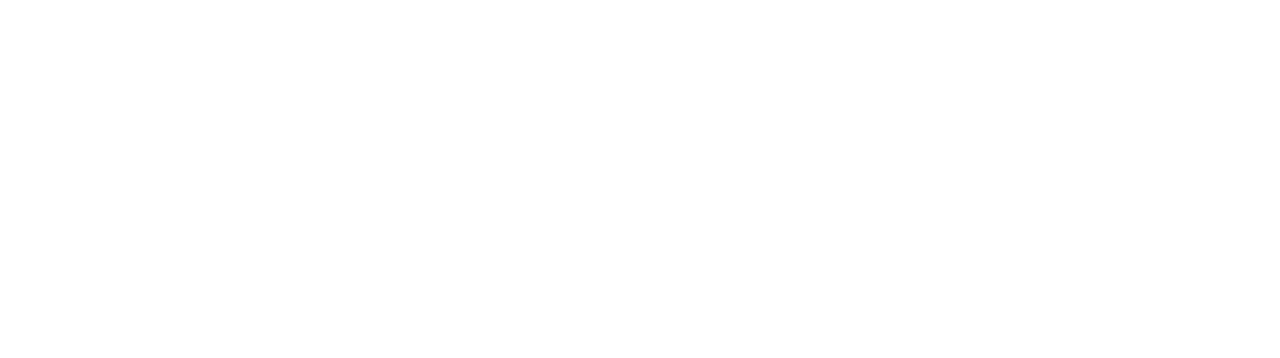
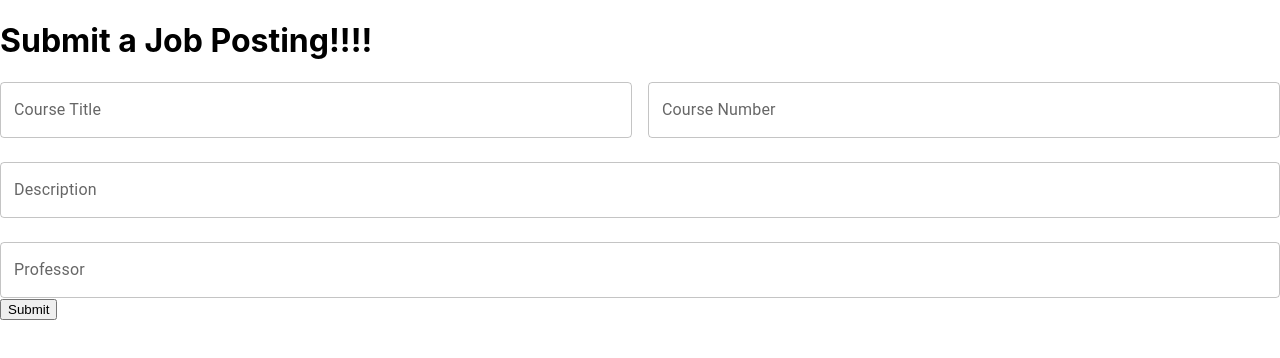
Before and after one commit to vtanner02/CS4345, a React (Create React App) app in the folder frontend/: page /postjob/1 in a window 1280 px wide. Before the commit this address had no page. Shown: the top 358 px of the page. Built offline with nearby package versions, Linux system fonts and the light colour scheme.

Commit message:
sprint 2 finish

```diff
--- a/frontend/package.json
+++ b/frontend/package.json
@@ -5,7 +5,10 @@
   "dependencies": {
     "@emotion/react": "^11.10.4",
     "@emotion/styled": "^11.10.4",
-    "@mui/material": "^5.10.9",
+    "@mui/base": "^5.0.0-alpha.106",
+    "@mui/lab": "^5.0.0-alpha.108",
+    "@mui/material": "^5.10.14",
+    "@mui/styles": "^5.10.14",
     "axios": "^0.26.1",
     "formik": "^2.2.9",
     "mui": "^0.0.1",
--- /dev/null
+++ b/frontend/src/api/postings.js
@@ -0,0 +1,19 @@
+import axios from "axios";
+const user = {"id": 1, "email":"test@gmail.com"}
+const apiEndpoint = 'http://127.0.0.1:5000'
+
+export const getApps = (email,password) => new Promise((resolve, reject) => {
+    axios.get(`${apiEndpoint}/postings`, {crossDomain:true})
+        .then(x => resolve(x.data))
+        .catch(x => {
+            alert(x);
+            reject(x);
+        });
+});
+
+export const addPosting = (body) => new Promise((resolve, reject) => {
+    axios.post(`${apiEndpoint}/postings`, {body, crossDomain:true}).then(x=>resolve(x.data)).catch(x=>{
+            alert(x);
+            reject(x);
+        });
+});
--- a/frontend/src/components/dashboard.js
+++ b/frontend/src/components/dashboard.js
@@ -24,7 +24,7 @@
             <h1>Welcome, {user[1]}</h1>
             <h4>What would you like to do today?</h4>
             <ul>
-                <li><Link to='/postjob'>Add a TA position to job listings</Link></li>
+                <li><Link to={{pathname:`/postjob/${ user[0] }`}}>Add a TA position to job listings</Link></li>
                 <li><Link to='/viewapps'>View submitted applications for my classes</Link></li>
                 <li onClick = {logout}>Logout</li>
             </ul>
@@ -37,8 +37,8 @@
             <h1>Welcome, {user[1]}</h1>
             <h4>What would you like to do today?</h4>
             <ul>
-                <li><Link to='/viewposting'>Browse available postings</Link></li>
-                <li><Link to='/viewapps'>View my submitted applications</Link></li>
+                <li><Link to='/viewapps'>Browse available postings</Link></li>
+                <li><Link to='/viewmyapps'>View my submitted applications</Link></li>
                 <li onClick = {logout}>Logout</li>
             </ul>
             </div>
--- a/frontend/src/components/postjobform.js
+++ b/frontend/src/components/postjobform.js
@@ -1,10 +1,147 @@
-import NavMenu from "./appbar";
-import * as React from 'react';
-import { useEffect, useState } from 'react';
-import { Link, useNavigate } from 'react-router-dom';
-import { useFormik, Form, FormikProvider } from 'formik';
 
-export default function PostJobForm(){
+import { useState } from 'react';
+import { Formik, Form, FormikProvider } from 'formik';
+import { useNavigate, useLocation, useParams } from 'react-router-dom';
+import { addPosting } from '../api/postings';
+// material
+import {
+  Link,
+  Stack,
+  Checkbox,
+  TextField,
+  IconButton,
+  InputAdornment,
+  FormControlLabel,
+  MenuItem,
+  Select,
+  InputLabel,
+  FormControl
+} from '@mui/material';
 
-    return(<>Under construction</>)
-}
+// component
+export default function PostJobForm(params){
+    const { userID } = useParams()
+    return(
+    <div>
+      <h1>Submit a Job Posting!!!!</h1>
+      <Formik
+        initialValues={{ title: '',
+        num: '',
+        prof: '',
+        desc: '',}}
+        onSubmit={(values, actions) => {
+            let body = {"title":values.title, "num":values.num, "prof": values.prof, "desc":values.desc, "u_id":userID};
+            //window.alert(body["u_id"])
+            addPosting(body)
+            //window.alert(body);
+        }}
+      >
+        {props => (
+          <form onSubmit={props.handleSubmit}>
+            <Stack spacing={3}>
+            <Stack direction={{ xs: 'column', sm: 'row' }} spacing={2}>
+            <TextField
+              fullWidth
+              label="Course Title"
+              name="title"
+              onChange={props.handleChange}
+              value={props.values.name}
+            />
+
+            <TextField
+              fullWidth
+              label="Course Number"
+              name="num"
+              onChange={props.handleChange}
+              value={props.values.num}
+             />
+          </Stack>
+           {props.errors.name && <div id="feedback">{props.errors.name}</div>}
+            <TextField
+            fullWidth
+            label="Description"
+            name="desc"
+            onChange={props.handleChange}
+            value={props.values.name}
+          />
+
+          <TextField
+            fullWidth
+            label="Professor"
+            name='prof'
+            onChange={props.handleChange}
+            value={props.values.name}
+          />
+        </Stack>
+        <button type="submit">Submit</button>
+          </form>
+        )}
+      </Formik>
+    </div>
+)};
+
+// ----------------------------------------------------------------------
+//const roles = [{name:'rancher', id:1}, {name:'helper', id:2},{name: 'farmer', id:3}];
+ //navigate('/dashboard', { replace: true });
+
+/* {
+  const navigate = useNavigate();
+  const [showPassword, setShowPassword] = useState(false);
+  const age = "";
+
+  const roles = ["rancher", "helper", "vet", "gen_user"];
+
+
+  const formik = useFormik({
+    initialValues: {
+      title: '',
+      num: '',
+      prof: '',
+      desc: '',
+    },
+    onSubmit: (values, actions) => {
+        window.alert("Success")
+      let body = [values.title, values.num, values.prof, values.desc];
+
+      //[{'type': values.role},{'email':values.email}, {'password':values.password},{'first_name':values.firstName},  {'last_name':values.lastName}];
+      navigate('/login', { replace: true });
+    }
+  });
+
+  const { handleSubmit, getFieldProps } = formik;
+
+  return (
+    <FormikProvider value={formik}>
+      <Form autoComplete="off" noValidate onSubmit={handleSubmit}>
+        <Stack spacing={3}>
+          <Stack direction={{ xs: 'column', sm: 'row' }} spacing={2}>
+            <TextField
+              fullWidth
+              label="Course Title"
+              {...getFieldProps('title')}
+            />
+
+            <TextField
+              fullWidth
+              label="Course Number"
+              {...getFieldProps('num')}
+             />
+          </Stack>
+
+          <TextField
+            fullWidth
+            label="Description"
+            {...getFieldProps('desc')}
+          />
+
+          <TextField
+            fullWidth
+            label="Professor"
+            {...getFieldProps('prof')}
+          />
+        </Stack>
+      </Form>
+      <button type="submit">Submit</button>
+    </FormikProvider>
+  );
+}*/
--- /dev/null
+++ b/frontend/src/components/viewapps.js
@@ -0,0 +1,37 @@
+import NavMenu from "./appbar";
+import * as React from 'react';
+import { useEffect, useState } from 'react';
+import { Link, useNavigate } from 'react-router-dom';
+import { getApps } from '../api/postings'
+import { Card } from '@mui/material'
+import {
+    Box,
+    CardContent,
+    Typography,
+    CardActions,
+    CardHeader,
+    Button,
+  } from "@mui/material";
+export default function ViewApps(){
+    const [ apps, setApps ] = useState([])
+    useEffect(() => {
+        getApps().then(x=>setApps(x))
+        //window.alert(apps)
+    }, [ ]);
+    return(<>
+    <h1>Browse positions</h1>
+    {apps.map((app)=>{return(
+    <Card variant="outlined" display="inline-block">
+        <CardHeader
+          title={app[2]}
+          subheader={app[3]}
+        /><CardContent>
+    <Typography variant="h4">{ app[1] }</Typography>
+  </CardContent>
+  <CardContent>{app[4]}</CardContent></Card>);})
+   }
+    </>
+
+    )
+
+}
--- a/frontend/src/routes.js
+++ b/frontend/src/routes.js
@@ -3,6 +3,7 @@
 import Register from './components/register'
 import Dashboard from './components/dashboard'
 import PostJobForm from './components/postjobform';
+import ViewApps from './components/viewapps';
 export default function Router(){
     return useRoutes([
         {
@@ -12,7 +13,8 @@
                 { path: 'login', element: <Login />},
                 { path: 'register', element: <Register /> },
                 { path: 'dashboard', element: <Dashboard />},
-                { path: 'postjob', element: <PostJobForm />}
+                { path: 'postjob/:userID', element: <PostJobForm />},
+                { path: 'viewapps', element: <ViewApps />}
             ]
         },
 
```
Also changed, not shown: 1 other file (tests, documents, lock files or other folders).
